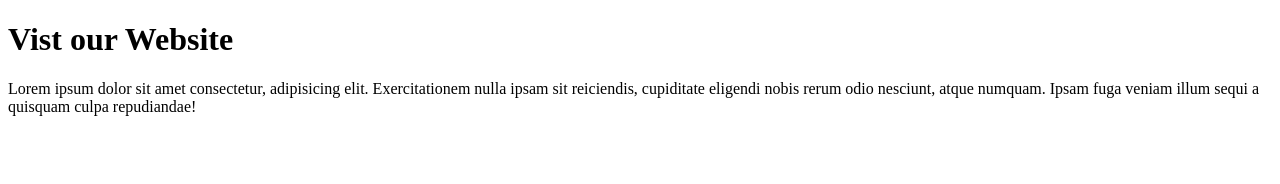
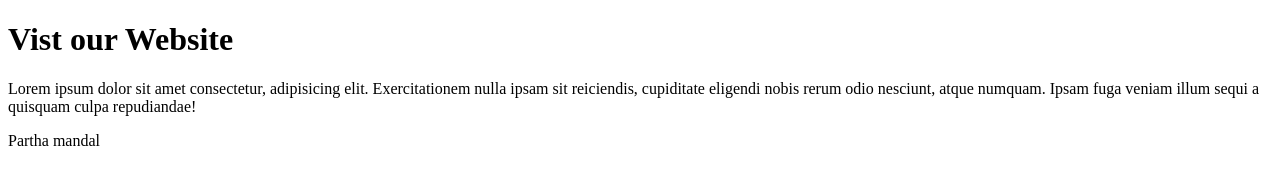
Before and after one commit to Mandalpartha788/First-project, a plain HTML site: page index.html in a window 1280 px wide. Drawn offline with Linux system fonts and the light colour scheme.

Commit message:
Update index.html

```diff
--- a/index.html
+++ b/index.html
@@ -8,6 +8,7 @@
 </head>
 <body>
     <h1>Vist our Website</h1>
-    <p>Lorem ipsum dolor sit amet consectetur, adipisicing elit. Exercitationem nulla ipsam sit reiciendis, cupiditate eligendi nobis rerum odio nesciunt, atque numquam. Ipsam fuga veniam illum sequi a quisquam culpa repudiandae!</p>
+    <p.>Lorem ipsum dolor sit amet consectetur, adipisicing elit. Exercitationem nulla ipsam sit reiciendis, cupiditate eligendi nobis rerum odio nesciunt, atque numquam. Ipsam fuga veniam illum sequi a quisquam culpa repudiandae!</p>
+    <p>Partha mandal</p>
 </body>
 </html>
```
